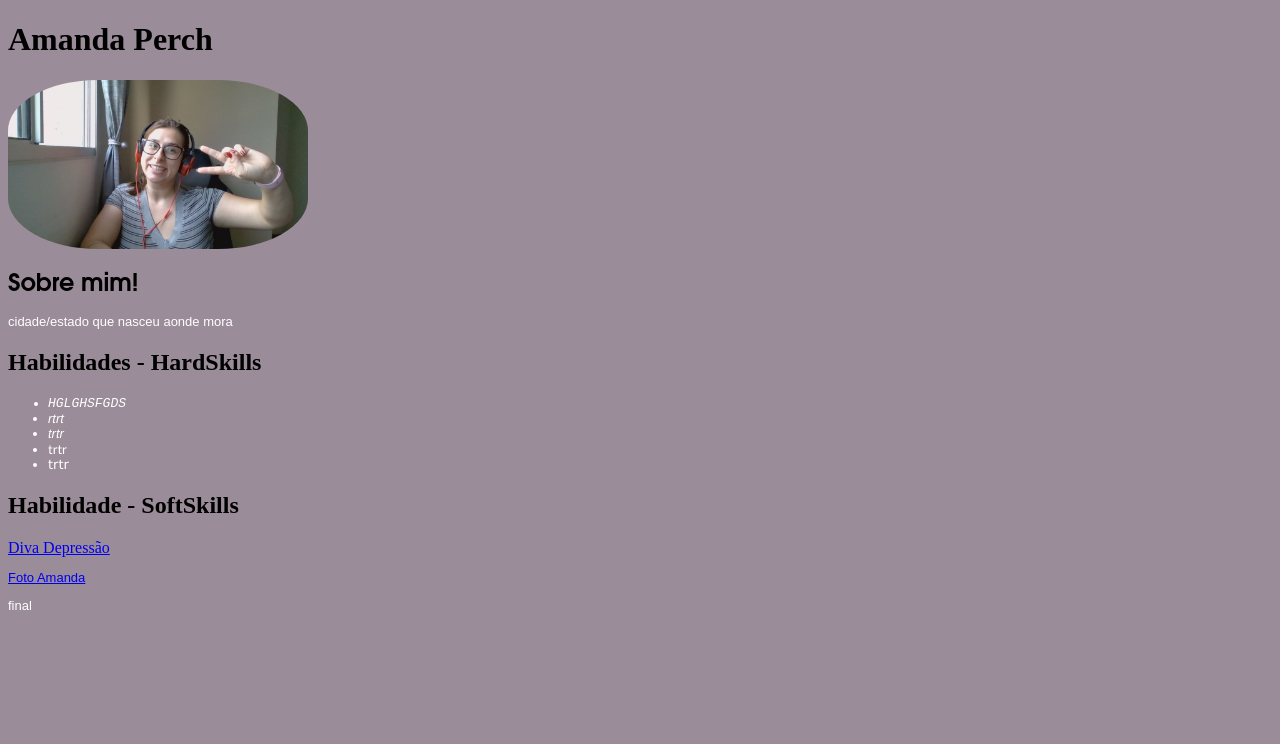
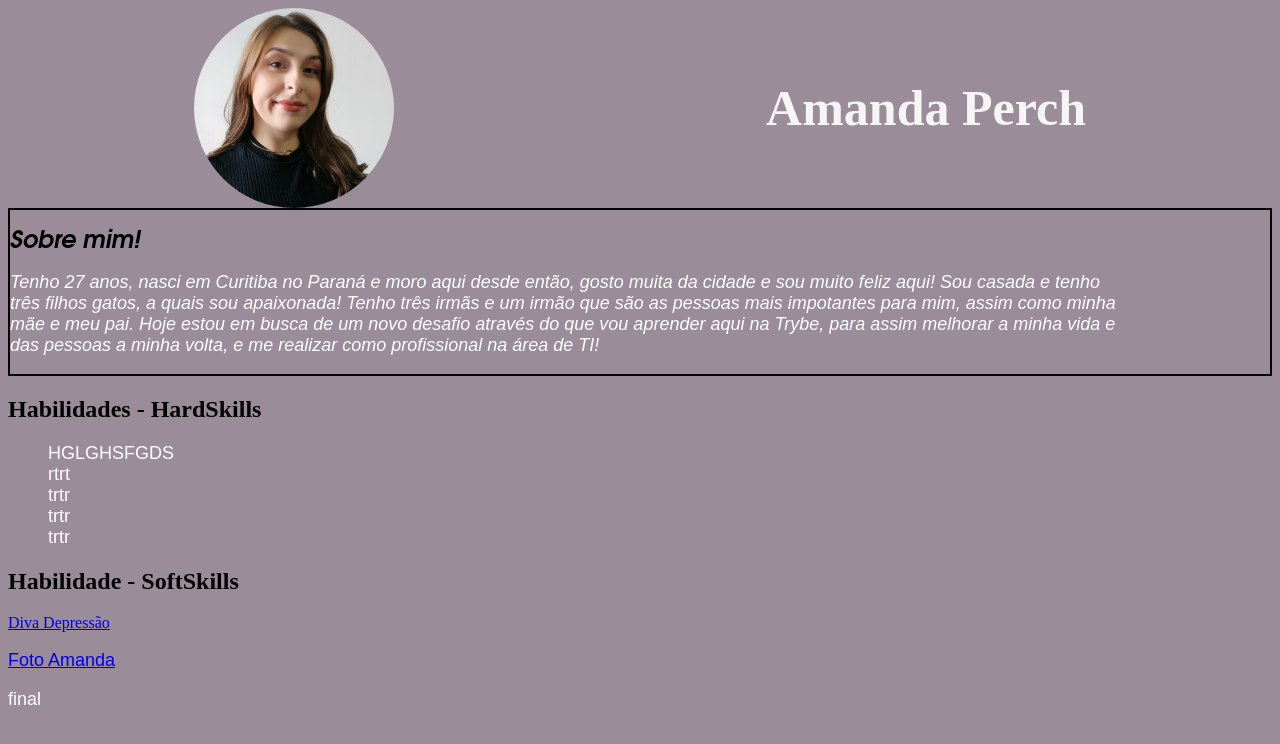
Before and after one commit to amandaperch/amandaperch.github.io, a plain HTML site: page index.htm in a window 1280 px wide. Drawn offline with Linux system fonts and the light colour scheme.

Commit message:
Adiciona flex-box

```diff
--- a/index.htm
+++ b/index.htm
@@ -8,14 +8,18 @@
   <link rel="stylesheet" type="text/css" href="style.css">
  </head>
 <body>
-  <header>
+  <header id="cabecalho">
+    <img id="fotoAmanda" src="Foto/1642606362508.jpeg" alt="foto-perfil-amanda">
     <h1>Amanda Perch</h1>
-    <img id="fotoAmanda" src="Foto/2022-03-10-155608.jpg" alt="foto-perfil-amanda">
-  </header>
+    </header>
   <main>
-    <article>
-      <h2 id="descricao" >Sobre mim!</h2>
-      <p >cidade/estado que nasceu aonde mora</p>
+    <article id="sobreMim">
+      <h2 >Sobre mim!</h2>
+      <p >Tenho 27 anos, nasci em Curitiba no Paraná e moro aqui desde então, gosto muita da cidade e sou muito feliz aqui! Sou casada e tenho
+      <br> três filhos gatos, a quais sou apaixonada! Tenho três irmãs e um irmão que são as pessoas mais impotantes para mim, assim como minha
+      <br>mãe e meu pai. Hoje estou em busca de um novo desafio através do que vou aprender aqui na Trybe, para assim melhorar a minha vida e
+      <br> das pessoas a minha volta, e me realizar como profissional na área de TI!
+      </p>
     </article>
     <section>
       <h2>Habilidades - HardSkills</h2>
--- a/style.css
+++ b/style.css
@@ -1,36 +1,37 @@
 body{
   background-color: rgb(154, 140, 152) ;
 }
-#descricao{
-  font-family: Avantgarde, TeX Gyre Adventor, URW Gothic L,sans-serif ;
+
+#cabecalho{
+  display: flex;
+  justify-content:space-around;
+
+  }
+
+  h1{
+    font-size: 50px;
+    display: flex;
+    align-self: center;
+    color: whitesmoke;
+
+  }
+
+img{
+  width: 200px ;
+  border-radius: 50%;
 }
+
 p,li{
-  font-size: small;
+  font-size:large;
   font-family: Arial, Helvetica, sans-serif;
   color: white;
+  display: flex;
 }
-.hab1{
-  font-style: italic;
-  font-family: 'Courier New', Courier, monospace;
-}
-.hab2{
+
+#sobreMim{
+  border: solid black 2px;
+  font-family: Avantgarde, TeX Gyre Adventor, URW Gothic L,sans-serif ;
   font-style: oblique;
-  font-family: 'Franklin Gothic Medium', 'Arial Narrow', Arial, sans-serif;
-}
-.hab3{
-  font-style: oblique;
-  font-family: 'Franklin Gothic Medium', 'Arial Narrow', Arial, sans-serif;
-}
-.hab4{
-  font-style:inherit;
-  font-family:'Gill Sans', 'Gill Sans MT', Calibri, 'Trebuchet MS', sans-serif;
-}
-.hab5{
-  font-style:initial;
-  font-family:'Lucida Sans', 'Lucida Sans Regular', 'Lucida Grande', 'Lucida Sans Unicode', Geneva, Verdana, sans-serif;
-}
-#fotoAmanda{
-  width: 300px;
-  border-radius: 30%
+  top: 50%;
 
-}
+  }
```
Also changed, not shown: Foto/1642606362508.jpeg (added).
